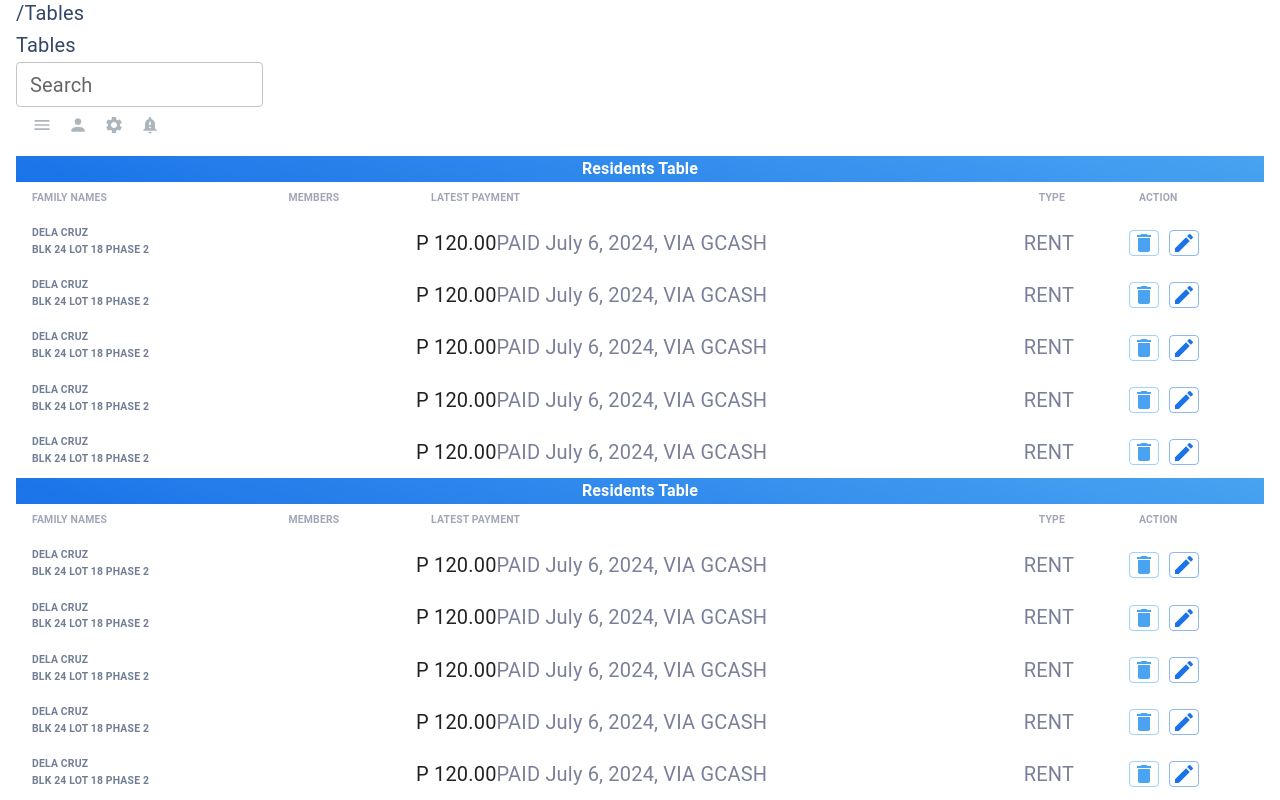
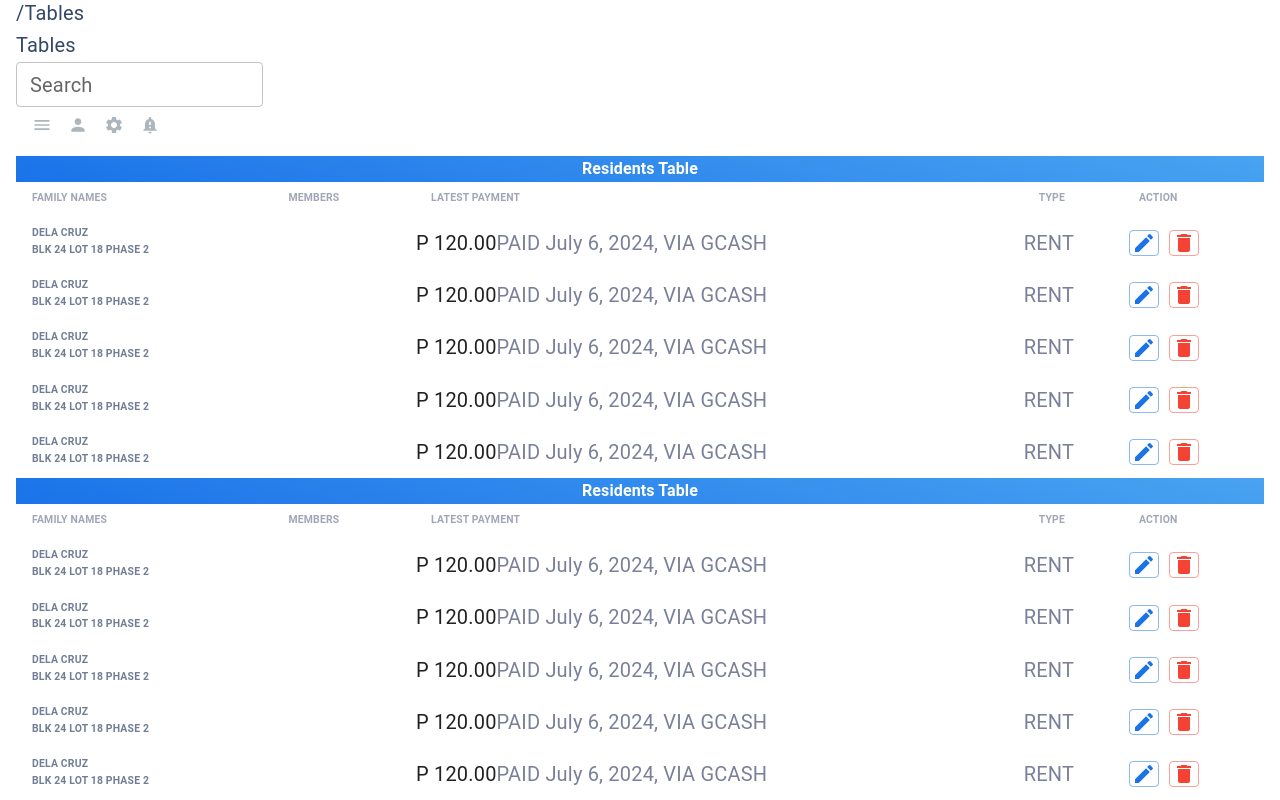
Before and after one commit to josepaulodelacruz/PA_Dashboard, a React (Vite) app: page /dashboard/tables in a window 1280 px wide. Shown: the part 876-1676 px from the top of the page. Built offline with nearby package versions, Linux system fonts and the light colour scheme.

Commit message:
no message

```diff
--- a/src/pages/Tables/index.tsx
+++ b/src/pages/Tables/index.tsx
@@ -34,11 +34,12 @@ const TablesPage = () => {
           <SubSpan >RENT</SubSpan>
         </td>
         <td className='whitespace-nowrap'>
-          <IconButton onClick={onOpen} >
-            <DeleteIcon />
-          </IconButton>
+
           <IconButton color='info'>
             <EditIcon />
+          </IconButton>
+          <IconButton color='error' onClick={onOpen} >
+            <DeleteIcon />
           </IconButton>
         </td>
       </TableRow>
@@ -68,7 +69,7 @@ const TablesPage = () => {
           <RowComponent />
         </TableContainer>
 
-      <TableContainer
+        <TableContainer
           tableTitle='Residents Table'
           tableHeader={
             <TableRow>
```
